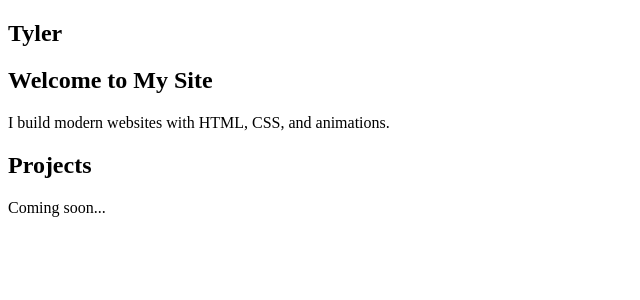
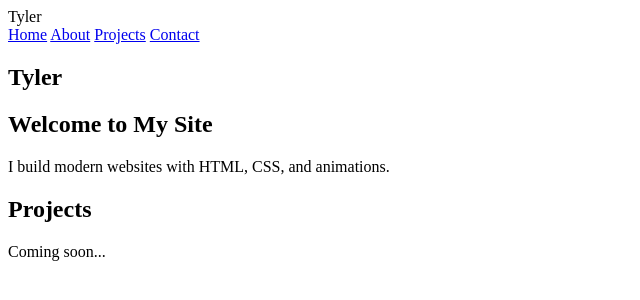
Before and after one commit to tyler5239/animation-testing-, a plain HTML site: page index.html in a window 1280 px wide. Shown: the whole page, without its empty margins (0-640 px from the left). Drawn offline with Linux system fonts and the light colour scheme.

Commit message:
Update index.html

```diff
--- a/index.html
+++ b/index.html
@@ -7,6 +7,15 @@
 </head>
 
 <body>
+  <nav class="navbar">
+  <div class="nav-logo">Tyler</div>
+  <div class="nav-links">
+    <a href="index.html">Home</a>
+    <a href="about.html">About</a>
+    <a href="projects.html">Projects</a>
+    <a href="contact.html">Contact</a>
+  </div>
+</nav>
 
   <nav class="navbar">
     <h1>Tyler</h1>
```
